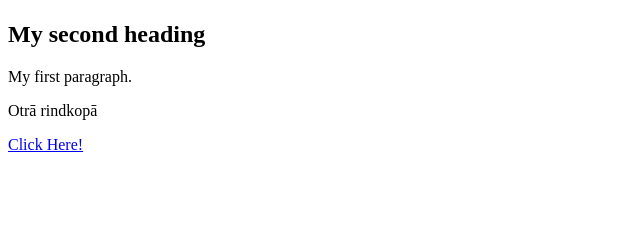
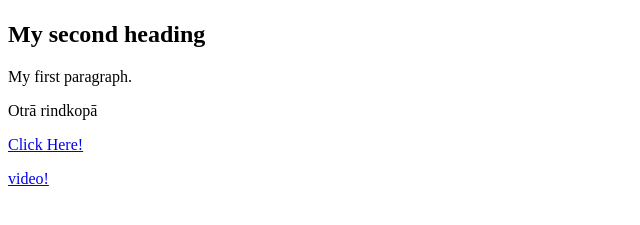
Before and after one commit to Ketijatipaine/my-first-webpage, a plain HTML site: page index.html in a window 1280 px wide. Shown: the part 59-284 px from the top of the page, without its empty margins (0-640 px from the left). Drawn offline with Linux system fonts and the light colour scheme.

Commit message:
added link

```diff
--- a/index.html
+++ b/index.html
@@ -8,6 +8,7 @@
 <p>My first paragraph.</p>
 <p>Otrā rindkopā</p>
 <p><a href="botton.html">Click Here!</a></p>
+ <p><a href="https://www.y8.com/">video!</a></p>
 
 </body>
 </html>
```
